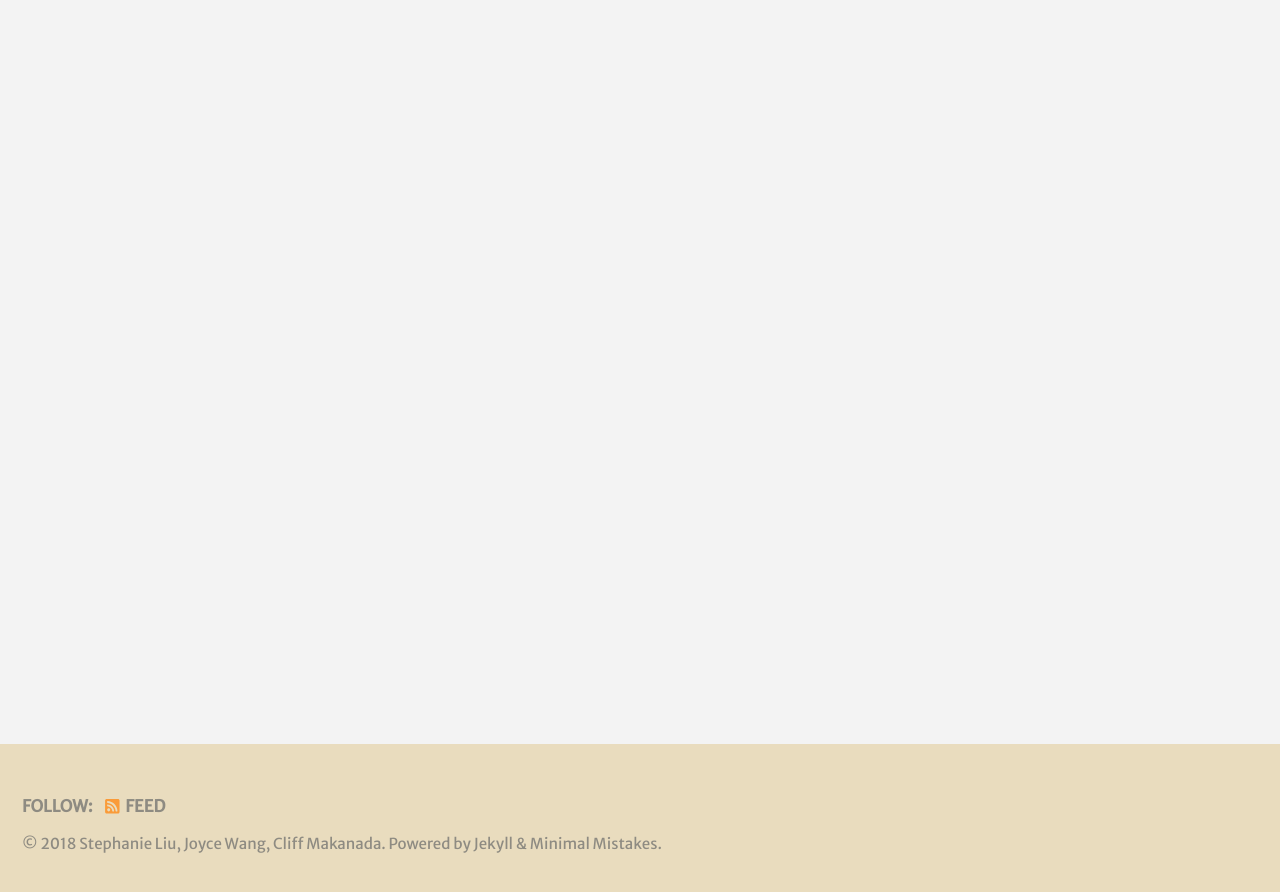
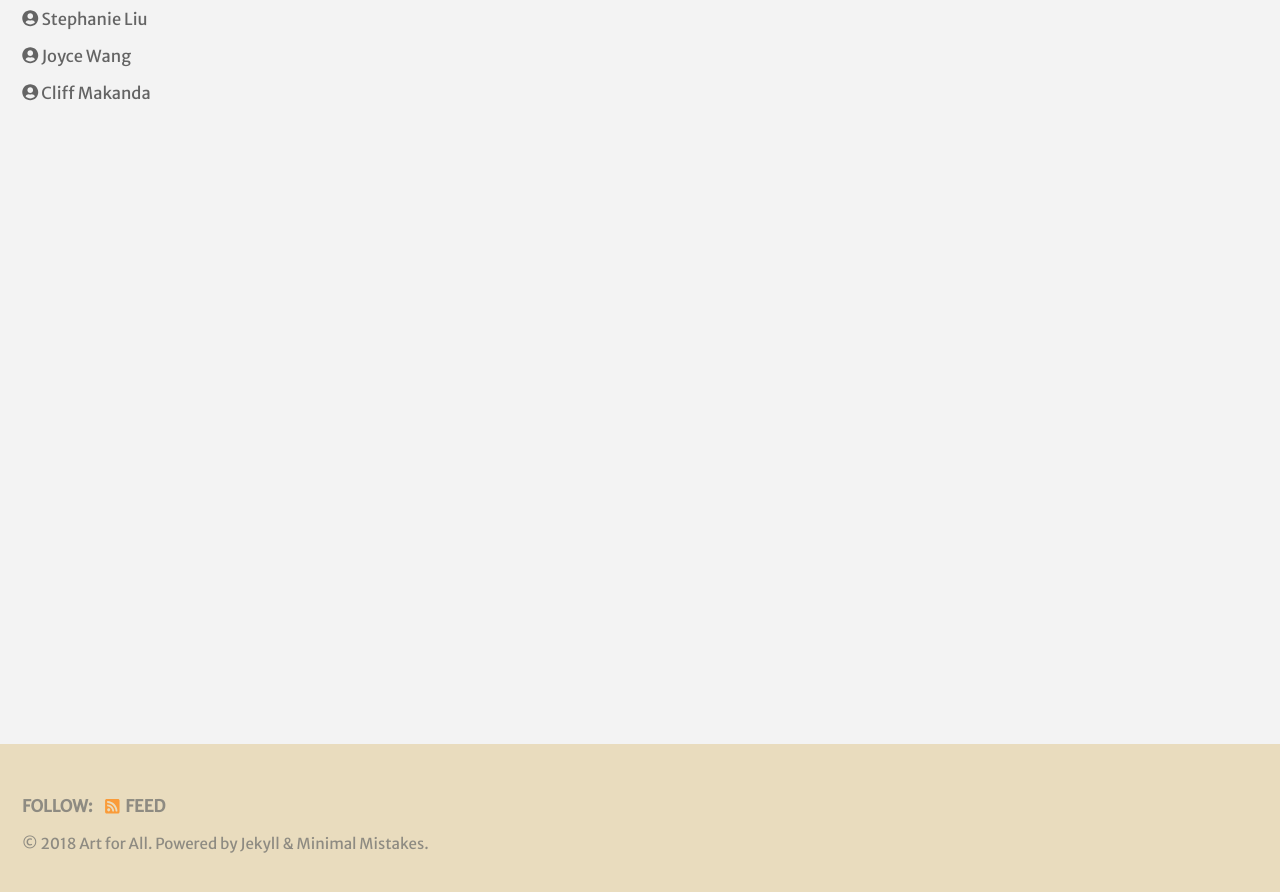
Before and after one commit to sliuu/hciproject, a Jekyll site: the page built from index.html, in a window 1280 px wide and 900 px high, scrolled down 1214 px. Shown: the top 892 px of the window. Built offline with Jekyll 4.4.1, drawn with Linux system fonts in a browser that asks for light colours; nearby versions of some CDN libraries; some web fonts are replaced; the list of posts is cut into pages by our own code.

Commit message:
user profile links

```diff
--- a/_config.yml
+++ b/_config.yml
@@ -11,8 +11,8 @@ minimal_mistakes_skin    : "dirt" # "air", "aqua", "contrast", "dark", "dirt", "
 locale                   : "en-US"
 title                    : "CSCI376 Project"
 title_separator          : "-"
-name                     : "Stephanie Liu, Joyce Wang, Cliff Makanada"
-description              : "Art for All"
+name                     : "Art for All"
+description              : "Collaborative platform for artistic engagement"
 url                      : "http://stephanieliu.me"
 baseurl                  : "/hciproject"
 repository               : sliuu/hciproject
--- a/_includes/author-profile-custom-links.html
+++ b/_includes/author-profile-custom-links.html
@@ -1,7 +1,15 @@
-<!--
-  <li>
-    <a href="http://link-to-whatever-social-network.com/user/" itemprop="sameAs">
-      <i class="fas fa-fw" aria-hidden="true"></i> Custom Social Profile Link
-    </a>
-  </li>
--->
+<li>
+  <a href="http://sliuu.github.io/" itemprop="sameAs">
+    <i class="fas fa-user-circle" aria-hidden="true"></i> Stephanie Liu
+  </a>
+</li>
+<li>
+  <a href="http://joycemwang.github.io/" itemprop="sameAs">
+    <i class="fas fa-user-circle" aria-hidden="true"></i> Joyce Wang
+  </a>
+</li>
+<li>
+  <a href="http://clifmak.github.io/" itemprop="sameAs">
+    <i class="fas fa-user-circle" aria-hidden="true"></i> Cliff Makanda
+  </a>
+</li>
```
Also changed, not shown: README.md.
